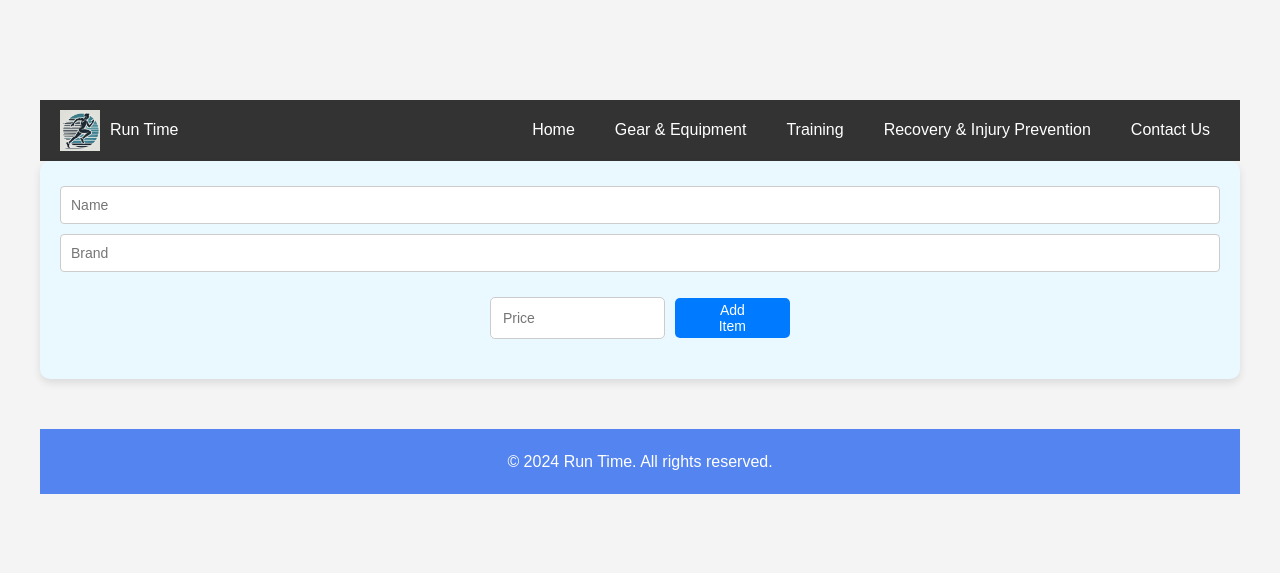
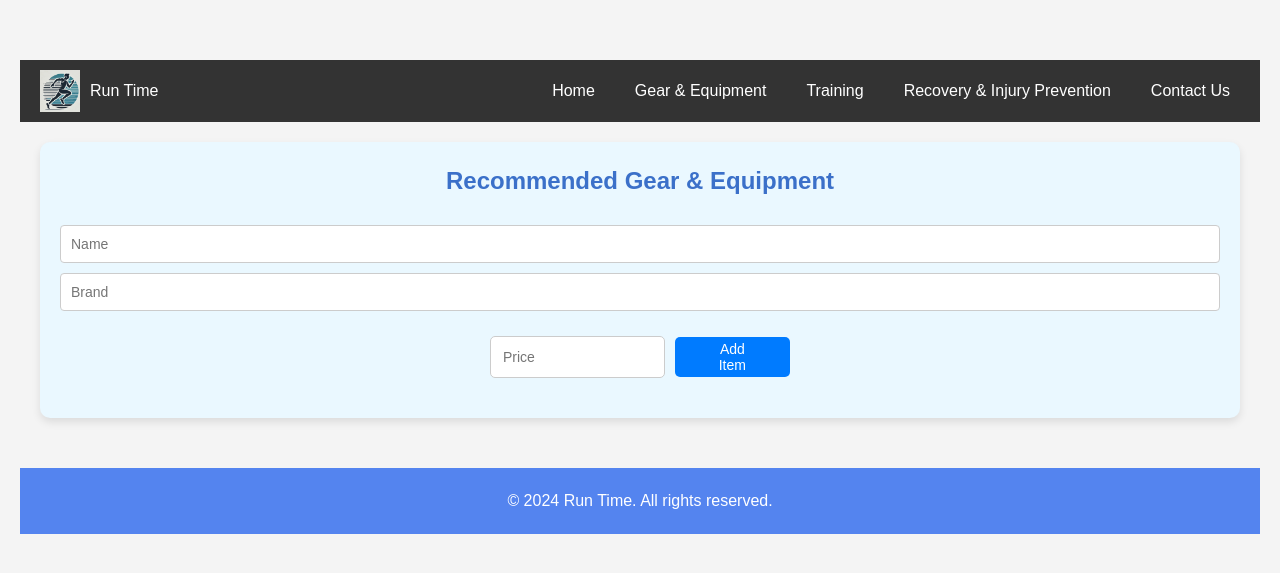
Before and after one commit to anniekoshy1/run-time, a React (Create React App) app in the folder run-time/: page /dataform in a window 1280 px wide. Shown: the part 103-676 px from the top of the page. Built offline with nearby package versions, Linux system fonts and the light colour scheme.

Commit message:
dataform

```diff
--- a/run-time/src/components/DataForm.js
+++ b/run-time/src/components/DataForm.js
@@ -6,6 +6,7 @@ const DataForm = ({ addNewItem }) => {
     const [brand, setBrand] = useState('');
     const [price, setPrice] = useState('');
     const [error, setError] = useState(null);
+    const [success, setSuccess] = useState(false);
     const [successMessage, setSuccessMessage] = useState(false);
 
     const handleSubmit = async (e) => {
@@ -13,6 +14,7 @@ const DataForm = ({ addNewItem }) => {
 
         if (!name || !brand || !price) {
             setError('All fields are required');
+            setSuccess(false);
             setSuccessMessage(false);
             return;
         }
@@ -20,6 +22,7 @@ const DataForm = ({ addNewItem }) => {
         const priceNumber = parseFloat(price);
         if (isNaN(priceNumber)) {
             setError('Price must be a valid number');
+            setSuccess(false);
             setSuccessMessage(false);
             return;
         }
@@ -38,24 +41,28 @@ const DataForm = ({ addNewItem }) => {
             const data = await response.json();
 
             if (data.success) {
+                setSuccess(true);
                 setSuccessMessage(true);
                 addNewItem(data.newItem);
                 setName('');
                 setBrand('');
                 setPrice('');
-                setTimeout(() => setSuccessMessage(false), 2000);
+                setTimeout(() => setSuccessMessage(false), 2000); // Hide the message after 2 seconds
             } else {
                 setError('Failed to add the item');
+                setSuccess(false);
                 setSuccessMessage(false);
             }
         } catch (err) {
             setError('An error occurred while submitting the form');
+            setSuccess(false);
             setSuccessMessage(false);
         }
     };
 
     return (
-        <div className="container">
+        <div className="container" style={{ textAlign: 'center', margin: '20px' }}>
+            <h1>Recommended Gear & Equipment</h1>
             <form onSubmit={handleSubmit}>
                 <input
                     type="text"
@@ -63,6 +70,7 @@ const DataForm = ({ addNewItem }) => {
                     value={name}
                     onChange={(e) => setName(e.target.value)}
                     className="full-width"
+                    required
                 />
                 <input
                     type="text"
@@ -70,6 +78,7 @@ const DataForm = ({ addNewItem }) => {
                     value={brand}
                     onChange={(e) => setBrand(e.target.value)}
                     className="full-width"
+                    required
                 />
                 <div className="bottom-fields">
                     <input
@@ -83,6 +92,7 @@ const DataForm = ({ addNewItem }) => {
                 </div>
             </form>
             {error && <p style={{ color: 'red' }}>{error}</p>}
+            {success && <p style={{ color: 'green' }}>Item added successfully!</p>}
             {successMessage && <p id="successMessage">Item added successfully!</p>}
         </div>
     );
```
Also changed, not shown: 1 other file (tests, documents, lock files or other folders).
